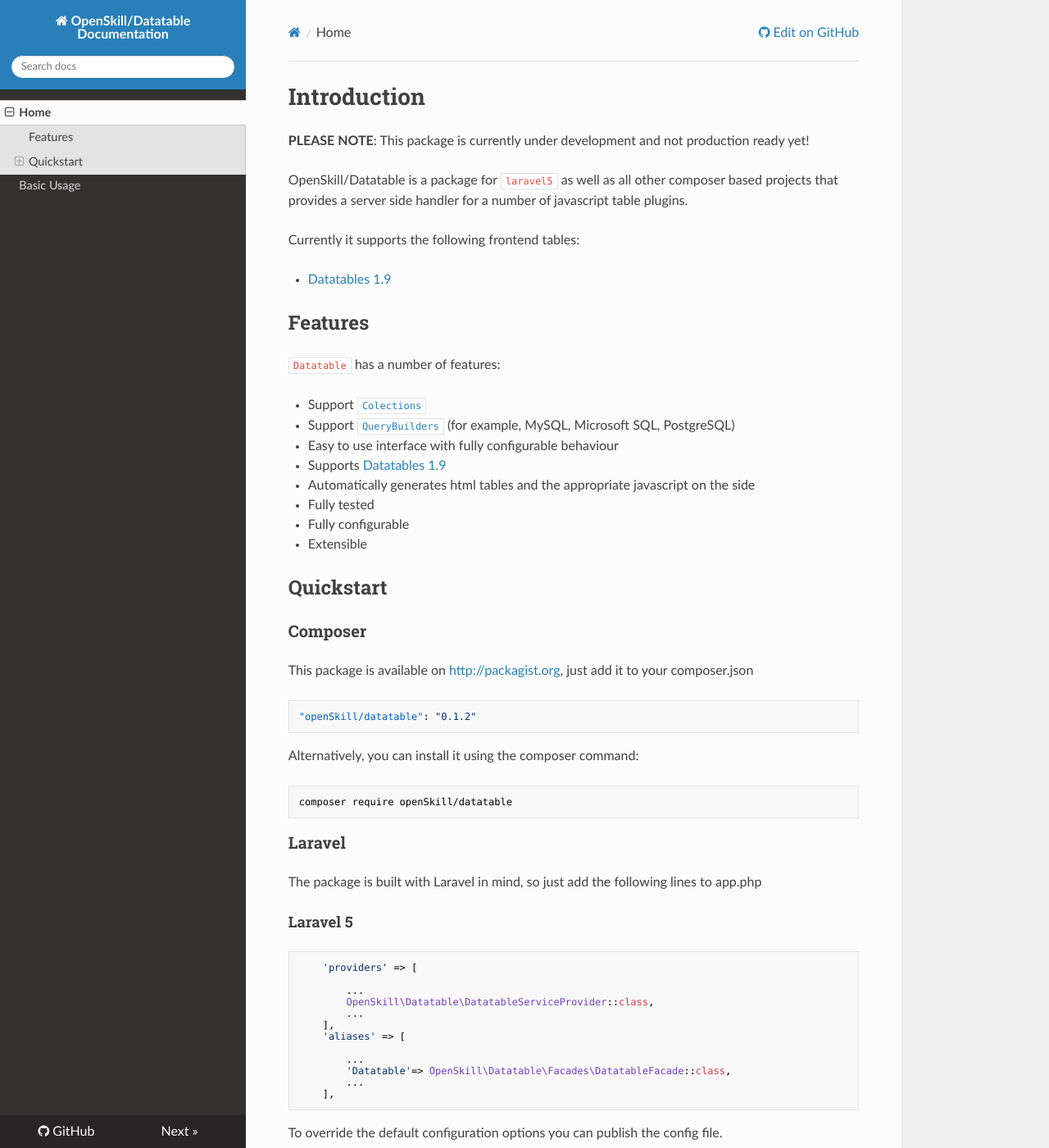
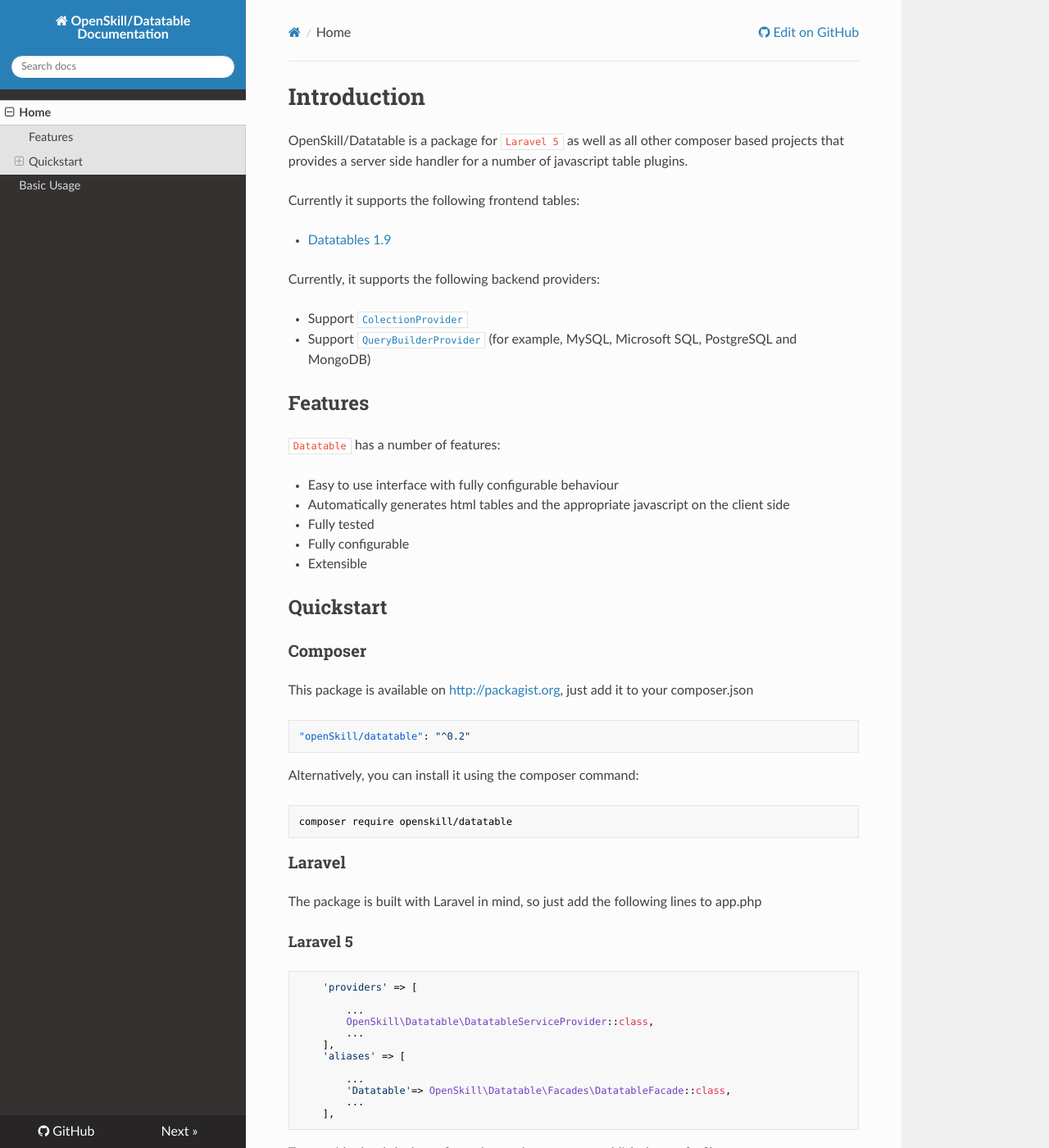
Before and after one commit to OpenSkill/Datatable, an MkDocs documentation site: the page built from docs/index.md, in a window 1280 px wide and 1400 px high. Shown: the whole window at 82% size. Built offline with MkDocs 1.6.1, drawn with Linux system fonts in a browser that asks for light colours; nearby versions of some CDN libraries; old or Windows-style settings are respelled for this version of MkDocs; some of the changed text lies outside the part shown.

````diff
--- a/docs/index.md
+++ b/docs/index.md
@@ -1,22 +1,22 @@
 # Introduction
 
-**PLEASE NOTE**: This package is currently under development and not production ready yet!
-
-OpenSkill/Datatable is a package for `laravel5` as well as all other composer based projects that provides a server side handler for a number of javascript table plugins.
+OpenSkill/Datatable is a package for `Laravel 5` as well as all other composer based projects that provides a server side handler for a number of javascript table plugins.
 
 Currently it supports the following frontend tables:
 
 - [Datatables 1.9](http://legacy.datatables.net/)
 
+Currently, it supports the following backend providers:
+
+- Support [`ColectionProvider`](basic-usage.md)
+- Support [`QueryBuilderProvider`](database-usage.md) (for example, MySQL, Microsoft SQL, PostgreSQL and MongoDB)
+
 ## Features
 
 `Datatable` has a number of features:
 
-- Support [`Colections`](basic-usage.md)
-- Support [`QueryBuilders`](database-usage.md) (for example, MySQL, Microsoft SQL, PostgreSQL)
 - Easy to use interface with fully configurable behaviour
-- Supports [Datatables 1.9](http://legacy.datatables.net/)
-- Automatically generates html tables and the appropriate javascript on the side
+- Automatically generates html tables and the appropriate javascript on the client side
 - Fully tested
 - Fully configurable
 - Extensible
@@ -27,12 +27,12 @@
 This package is available on [http://packagist.org](https://packagist.org/packages/chumper/datatable), just add it to your composer.json
 
 ```json
-"openSkill/datatable": "0.1.2"
+"openSkill/datatable": "^0.2"
 ```
 
 Alternatively, you can install it using the composer command:
 ```bash
-composer require openSkill/datatable
+composer require openskill/datatable
 ```
 
 ### Laravel
````
Also changed, not shown: other parts of docs/index.md (+1 -1 lines), docs/database-usage.md (+2 -2 lines).
